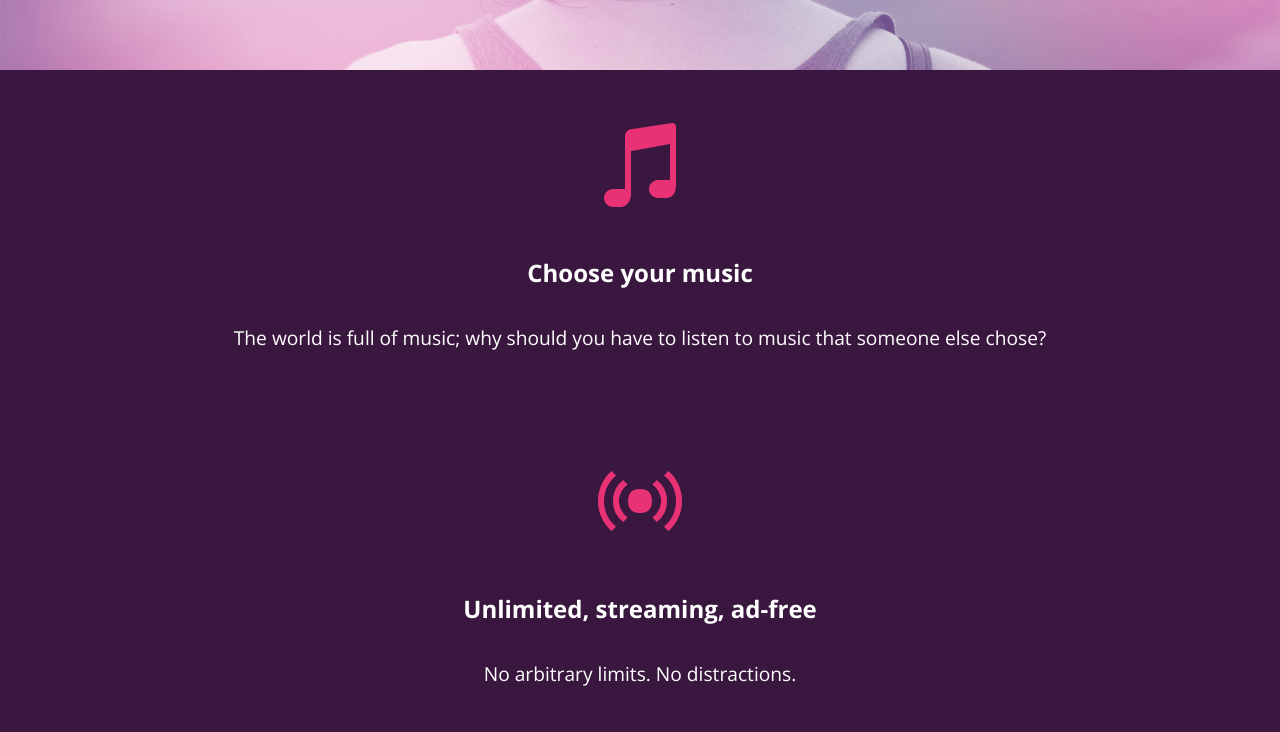
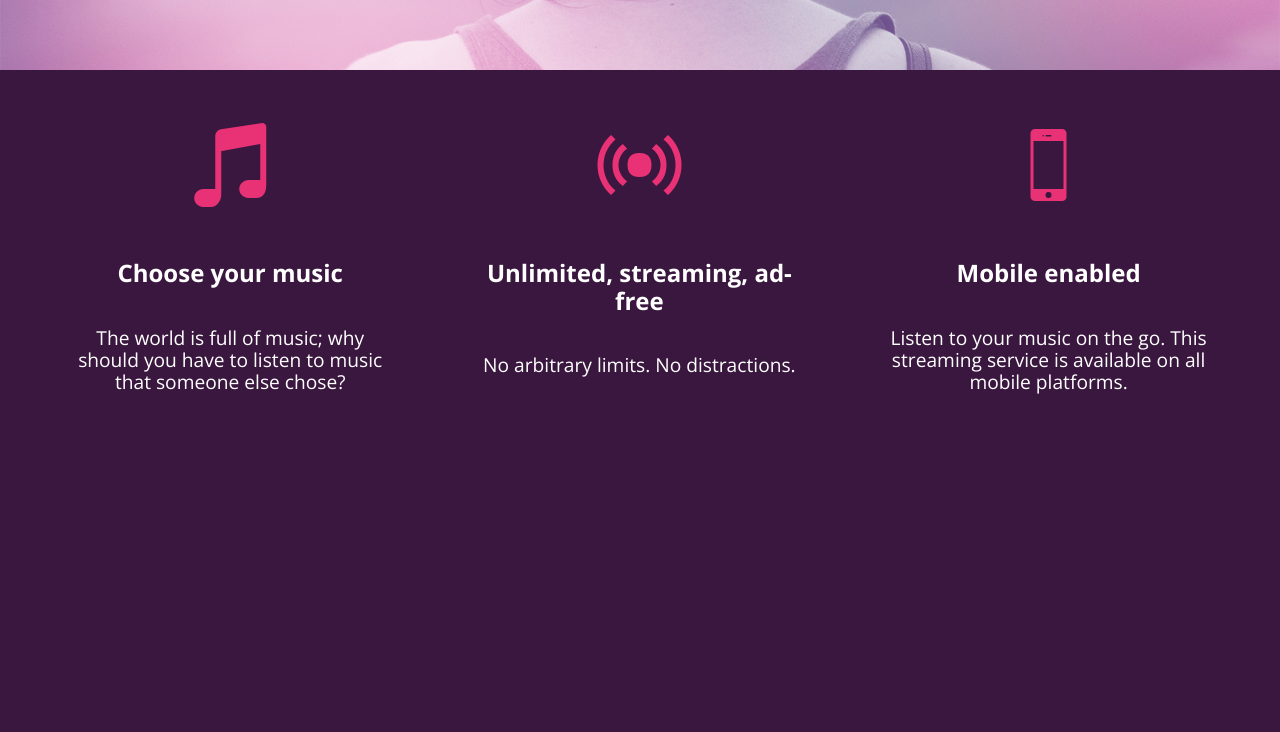
Before and after one commit to jpquattro/bloc-jams-2, a plain HTML site: page index_2.html in a window 1280 px wide. Shown: the part 628-1360 px from the top of the page. After the commit the page ends 1079 px from the top, so only its background shows below. Drawn offline with nearby package versions, Linux system fonts and the light colour scheme.

Commit message:
updated responsiveness with final stylings for the assignment

```diff
--- a/index_2.html
+++ b/index_2.html
@@ -16,18 +16,18 @@
          <section class="hero-content"> <!-- hero content -->
              <h1 class="hero-title">Turn the music up!</h3>
          </section>
-         <section class="selling-points"> <!-- selling points -->
-             <div class="point">
+         <section class="selling-points container clearfix"> <!-- selling points -->
+             <div class="point column third">
                  <span class="ion-music-note"></span>
                  <h5 class="point-title">Choose your music</h5>
                  <p class="point-description">The world is full of music; why should you have to listen to music that someone else chose?</p>
              </div>
-             <div class="point">
+             <div class="point column third">
                  <span class="ion-radio-waves"></span>
                  <h5 class="point-title">Unlimited, streaming, ad-free</h5>
                  <p class="point-description">No arbitrary limits. No distractions.</p>
              </div>
-             <div class="point">
+             <div class="point column third">
                  <span class="ion-iphone"></span>
                  <h5 class="point-title">Mobile enabled</h5>
                  <p class="point-description">Listen to your music on the go. This streaming service is available on all mobile platforms.</p>
--- a/styles/main.css
+++ b/styles/main.css
@@ -34,9 +34,35 @@ html {
  /* Medium and small screens (640px) */
  @media (min-width: 640px) {
     html { font-size: 112%; }/* Style information will go here */
- }
+
+     .column {
+         float: left;
+         padding-left: 1rem;
+         padding-right: 1rem;
+     }
+
+
+     .column.full { width: 100%; }
+     .column.two-thirds { width: 66.7%; }
+     .column.half { width: 50%; }
+     .column.third { width: 33.3%; }
+     .column.fourth { width: 25%; }
+     .column.flow-opposite { float: right; }
+
+}
 
  /* Large screens (1024px) */
  @media (min-width: 1024px) {
     html { font-size: 120%; }/* Style information will go here */
  }
+
+
+.clearfix::before,
+.clearfix::after {
+   content: " ";
+   display: table;
+}
+
+.clearfix::after {
+   clear: both;
+}
```
